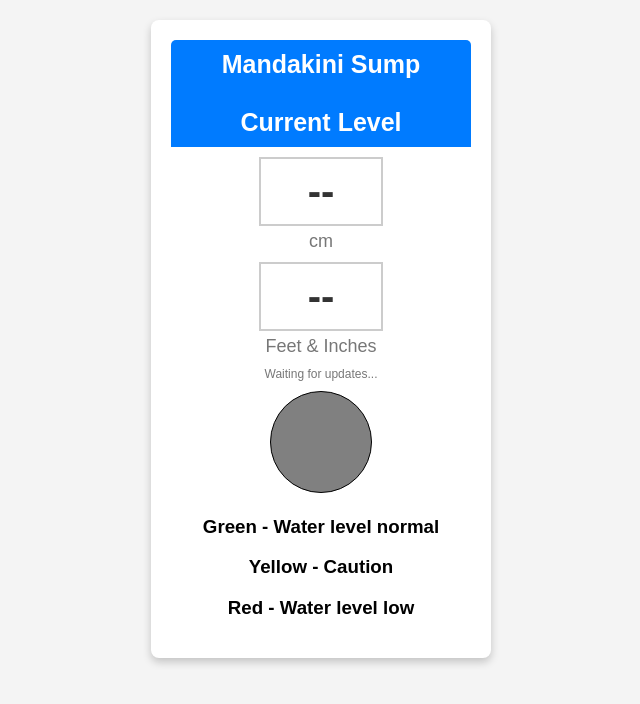
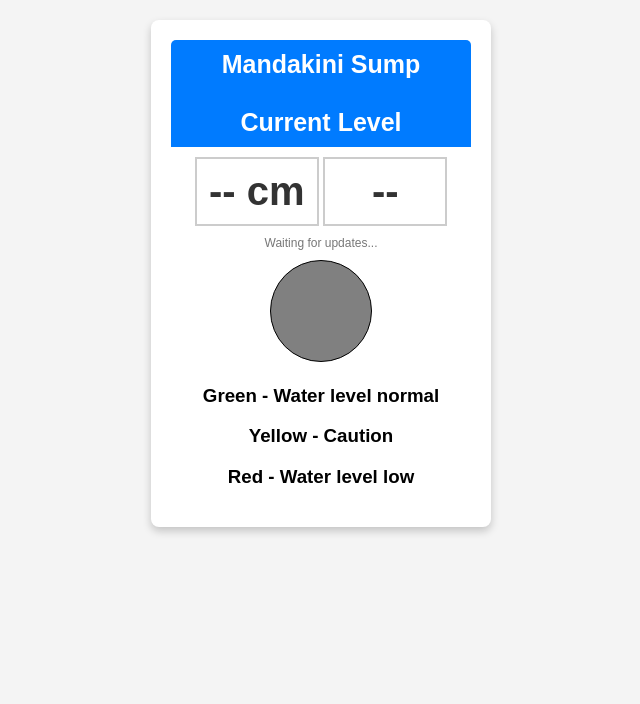
Before and after one commit to Team-skrn/IITM-LVL-DSPLY-RT-MON, a plain HTML site: page Mandakini_eng.html in a window 1280 px wide. Shown: the whole page, without its empty margins (319-959 px from the left). Drawn offline with Linux system fonts and the light colour scheme; no server answers.

Commit message:
Update Mandakini_eng.html

```diff
--- a/Mandakini_eng.html
+++ b/Mandakini_eng.html
@@ -71,10 +71,10 @@
         <div class="card">
             <div>
                 <div class="card-header">Mandakini Sump<br><br>Current Level</div>
-                <div class="value-box" id="water_level_cm">--</div>
-                <div class="unit">cm</div>
+                <div class="value-box" id="water_level_cm">-- cm</div>
+<!--                 <div class="unit">cm</div> -->
                 <div class="value-box" id="water_level_feet">--</div>
-                <div class="unit">Feet & Inches</div>
+<!--                 <div class="unit">Feet & Inches</div>            -->
                 <div class="timestamp" id="water_level_time">Waiting for updates...</div>
                 <div class="indicator" id="water_level_indicator"></div>
                 <h3>Green - Water level normal</h3>
@@ -151,7 +151,7 @@
                             newValue = newValue.toFixed(details.precision || 2);
                         }
 
-                        document.getElementById("water_level_cm").innerText = newValue;
+                        document.getElementById("water_level_cm").innerText = `${newValue} cm`;
                         document.getElementById("water_level_time").innerText = "Updated " + timeAgo(lastUpdated);
 
                         // Convert cm to feet & inches
```
